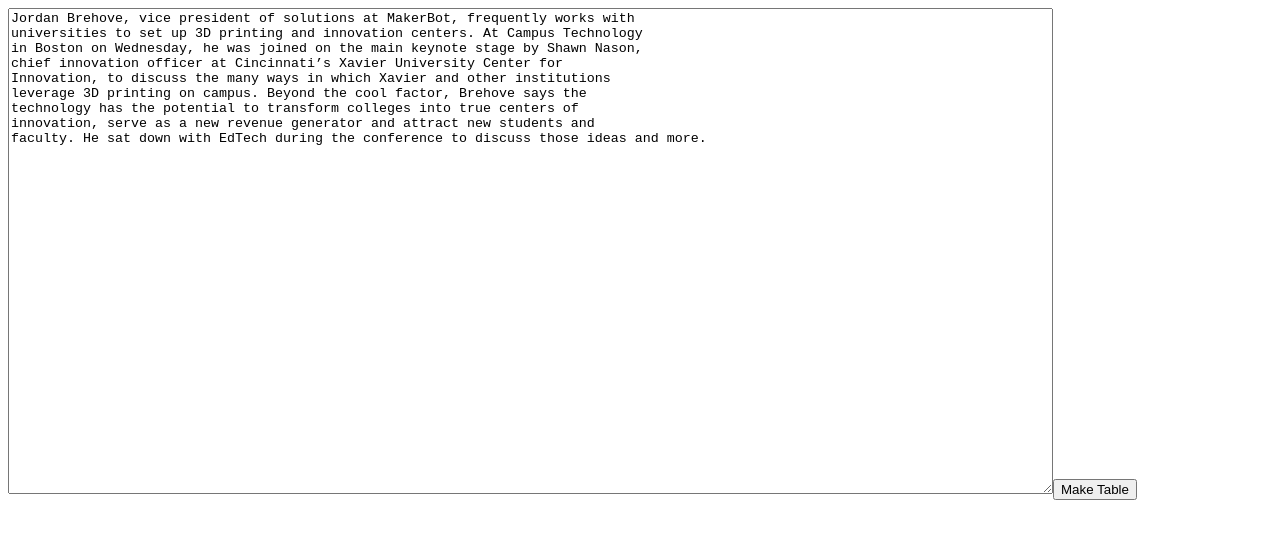
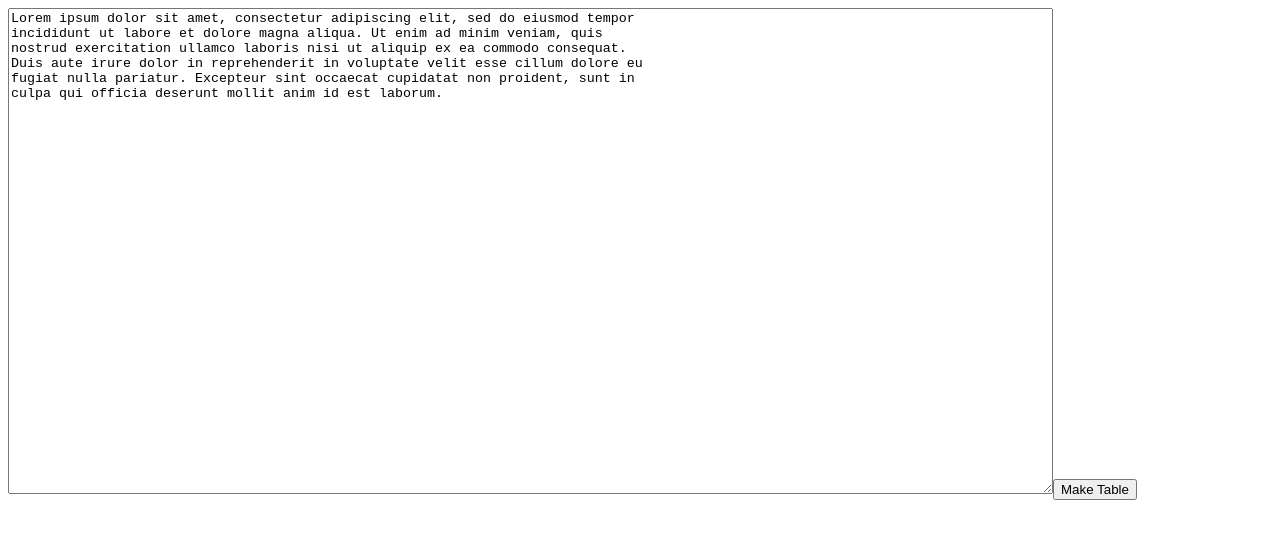
Before and after one commit to dannythorne/TextGrid2MarkdownTable, a plain HTML site: page text2mdtable.html in a window 1280 px wide. Drawn offline with Linux system fonts and the light colour scheme.

Commit message:
Lorem ipsum

```diff
--- a/text2mdtable.html
+++ b/text2mdtable.html
@@ -28,15 +28,12 @@ function main()
   textarea.rows = "32";
   textarea.cols = "128";
   textarea.value = "";
-  textarea.value += "Jordan Brehove, vice president of solutions at MakerBot, frequently works with";
-  textarea.value += "\nuniversities to set up 3D printing and innovation centers. At Campus Technology";
-  textarea.value += "\nin Boston on Wednesday, he was joined on the main keynote stage by Shawn Nason,";
-  textarea.value += "\nchief innovation officer at Cincinnati’s Xavier University Center for";
-  textarea.value += "\nInnovation, to discuss the many ways in which Xavier and other institutions";
-  textarea.value += "\nleverage 3D printing on campus. Beyond the cool factor, Brehove says the";
-  textarea.value += "\ntechnology has the potential to transform colleges into true centers of";
-  textarea.value += "\ninnovation, serve as a new revenue generator and attract new students and";
-  textarea.value += "\nfaculty. He sat down with EdTech during the conference to discuss those ideas and more.";
+  textarea.value+= "Lorem ipsum dolor sit amet, consectetur adipiscing elit, sed do eiusmod tempor";
+  textarea.value+= "\nincididunt ut labore et dolore magna aliqua. Ut enim ad minim veniam, quis";
+  textarea.value+= "\nnostrud exercitation ullamco laboris nisi ut aliquip ex ea commodo consequat.";
+  textarea.value+= "\nDuis aute irure dolor in reprehenderit in voluptate velit esse cillum dolore eu";
+  textarea.value+= "\nfugiat nulla pariatur. Excepteur sint occaecat cupidatat non proident, sunt in";
+  textarea.value+= "\nculpa qui officia deserunt mollit anim id est laborum.";
 
   textarea.style.fontFamily = "monospace";
   form.appendChild(textarea);
```
